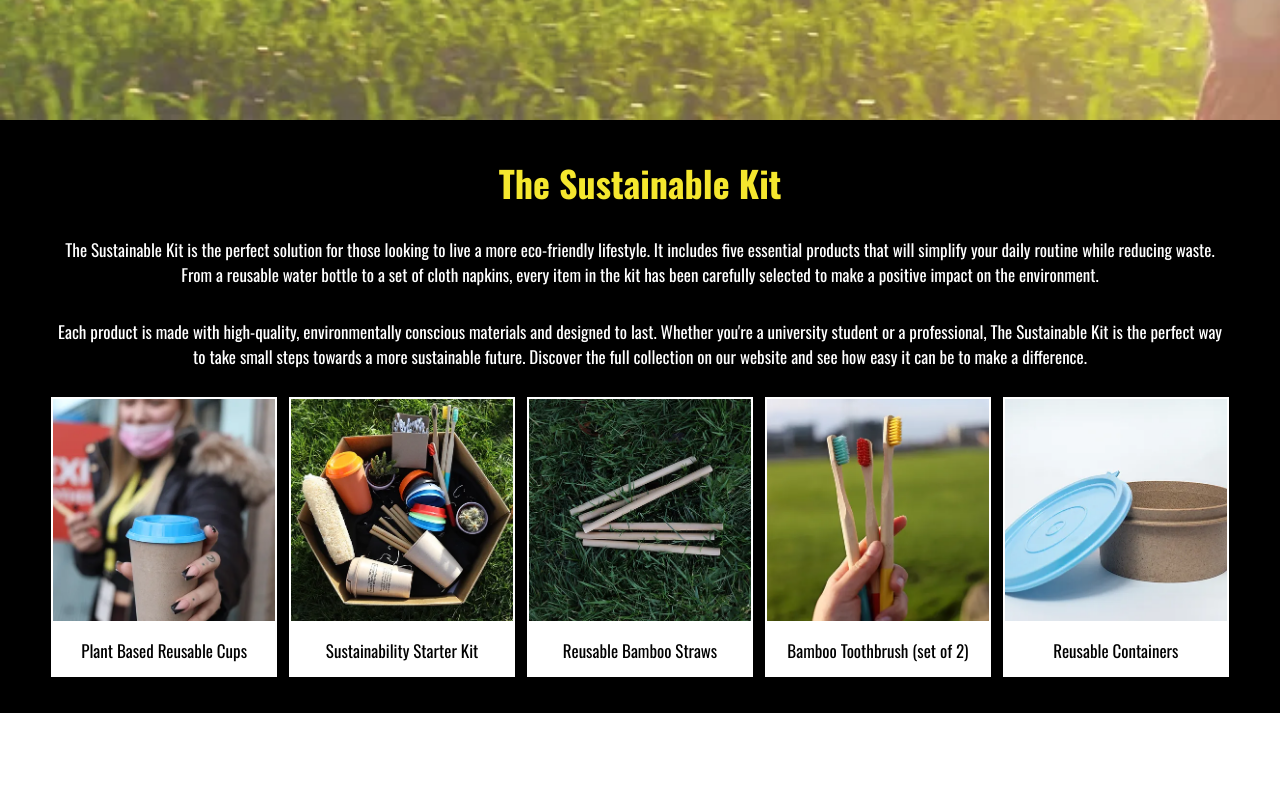
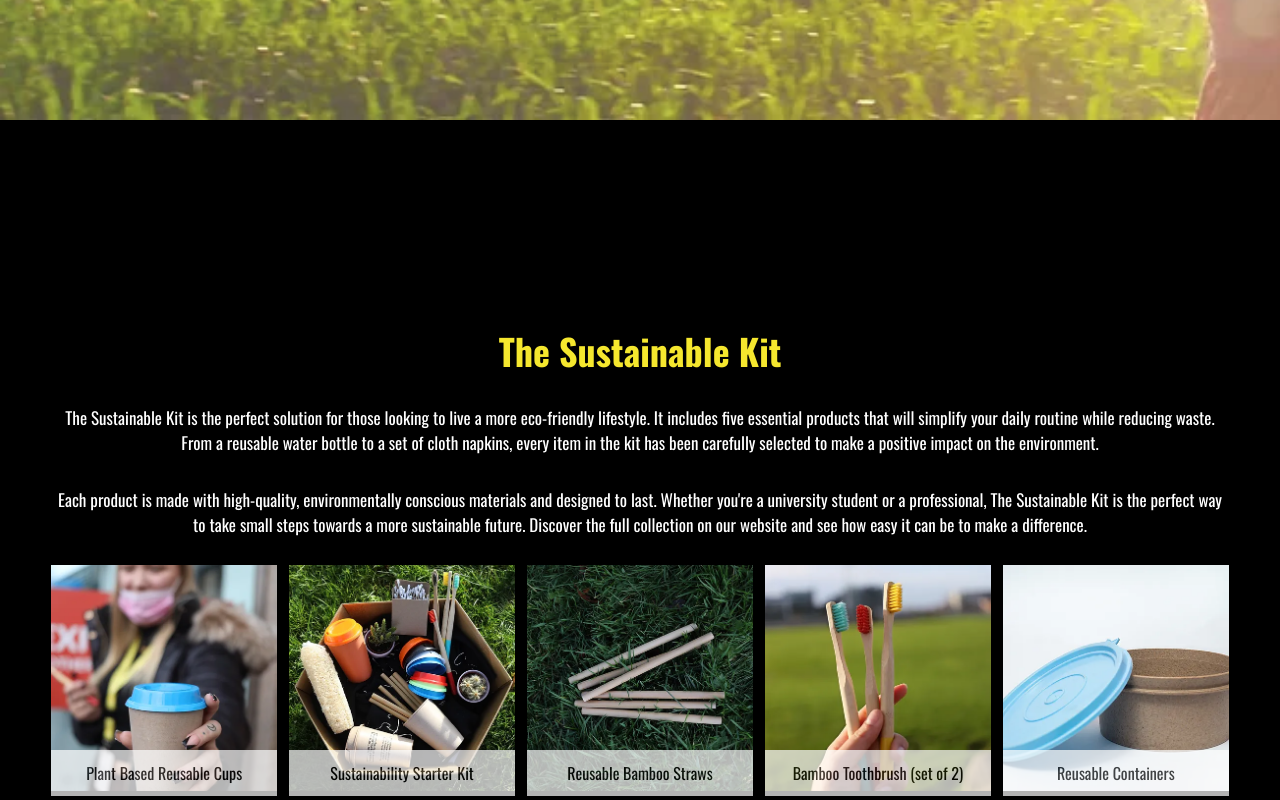
Before and after one commit to shivam003a/sustainable, a React (Create React App) app: page / in a window 1280 px wide. Shown: the part 680-1480 px from the top of the page. Built offline with nearby package versions, Linux system fonts and the light colour scheme.

Commit message:
final commit

```diff
--- a/src/App.css
+++ b/src/App.css
@@ -73,7 +73,7 @@
   flex-direction: column;
   position: absolute;
   /* background-color: #f5e72e; */
-  color: white;
+  color: #000000;
   padding: 8px 12px;
 }
 
@@ -138,7 +138,7 @@
 /* for the products Page */
 .products {
   width: 100%;
-  /* height: 110vh; */
+  min-height: 110vh;
   display: flex;
   flex-direction: column;
   align-items: center;
@@ -180,11 +180,170 @@
 }
 
 .product-ind {
-  background-color: white;
-  padding: 2px;
   transform: translateX(-100vw);
   transition: transform 0.5s linear;
+  position: relative;
 }
+
+
+
+.p1::after {
+  content: 'Plant Based Reusable Cups';
+  position: absolute;
+  bottom: 0;
+  left: 0;
+  width: 100%;
+  height: 20%;
+  display: flex;
+  align-items: center;
+  justify-content: center;
+  opacity: 0.7;
+  background-color: white;
+}
+
+.p1:hover::before {
+  content: 'Enjoy your morning coffee on the go without creating waste. The Sustainable Kit includes a reusable coffee cup that is perfect for coffee lovers';
+  position: absolute;
+  /* padding: 2px; */
+  text-align: center;
+  top: 0;
+  left: 0;
+  width: 100%;
+  height: 80%;
+  display: flex;
+  align-items: center;
+  justify-content: center;
+  opacity: 0.7;
+  background-color: white;
+}
+
+.p2::after {
+  content: 'Sustainability Starter Kit';
+  position: absolute;
+  bottom: 0;
+  left: 0;
+  width: 100%;
+  height: 20%;
+  display: flex;
+  align-items: center;
+  justify-content: center;
+  opacity: 0.7;
+  background-color: white;
+}
+
+.p2:hover::before {
+  content: 'The Sustainable Kit is a carefully curated collection of 5 essential products designed to simplify your daily routine while promoting sustainability';
+  position: absolute;
+  top: 0;
+  left: 0;
+  text-align: center;
+  width: 100%;
+  height: 80%;
+  display: flex;
+  align-items: center;
+  justify-content: center;
+  opacity: 0.7;
+  background-color: white;
+}
+
+.p3::after {
+  content: 'Reusable Bamboo Straws';
+  position: absolute;
+  bottom: 0;
+  left: 0;
+  width: 100%;
+  height: 20%;
+  display: flex;
+  align-items: center;
+  justify-content: center;
+  opacity: 0.7;
+  background-color: white;
+}
+
+.p3:hover::before {
+  content: 'Ditch disposable plastic utensils and embrace the convenience of bamboo utensils that are durable and biodegradable';
+  position: absolute;
+  top: 0;
+  text-align: center;
+  left: 0;
+  width: 100%;
+  height: 80%;
+  display: flex;
+  align-items: center;
+  justify-content: center;
+  opacity: 0.7;
+  background-color: white;
+}
+
+.p4::after {
+  content: 'Bamboo Toothbrush (set of 2)';
+  position: absolute;
+  bottom: 0;
+  left: 0;
+  width: 100%;
+  height: 20%;
+  display: flex;
+  align-items: center;
+  justify-content: center;
+  opacity: 0.7;
+  background-color: white;
+}
+
+.p4:hover::before {
+  content: 'Ditch disposable plastic utensils and embrace the convenience of bamboo utensils that are durable and biodegradable';
+  position: absolute;
+  top: 0;
+  left: 0;
+  text-align: center;
+  width: 100%;
+  height: 80%;
+  display: flex;
+  align-items: center;
+  justify-content: center;
+  opacity: 0.7;
+  background-color: white;
+}
+
+.p5::after {
+  content: 'Reusable Containers';
+  position: absolute;
+  bottom: 0;
+  left: 0;
+  width: 100%;
+  height: 20%;
+  display: flex;
+  align-items: center;
+  justify-content: center;
+  opacity: 0.7;
+  background-color: white;
+}
+
+.p5:hover::before {
+  content: 'Ditch disposable plastic utensils and embrace the convenience of bamboo utensils that are durable and biodegradable';
+  position: absolute;
+  top: 0;
+  left: 0;
+  text-align: center;
+  width: 100%;
+  height: 80%;
+  display: flex;
+  align-items: center;
+  justify-content: center;
+  opacity: 0.7;
+  background-color: white;
+}
+
+
+
+
+
+
+
+
+
+
+
+
 
 .product-ind p {
   padding: 12px;
@@ -216,7 +375,8 @@
   .products {
     height: unset;
   }
-  .product-item{
+
+  .product-item {
     grid-template-columns: repeat(2, minmax(150px, 1fr));
   }
 }
@@ -268,6 +428,14 @@
   transition: transform 0.5s linear;
 }
 
+.txt-2 {
+  transition-delay: 100ms;
+}
+
+.txt-3 {
+  transition-delay: 200ms;
+}
+
 @media only screen and (max-width : 700px) {
   .why {
     height: unset;
@@ -287,7 +455,7 @@
   justify-content: center;
   padding: 36px 4% 36px 4%;
   background-color: #000000;
-  color: #f5e72e;
+  color: white;
   gap: 36px;
   position: relative;
   overflow: hidden;
@@ -297,6 +465,7 @@
   /* position: absolute; */
   /* top: 36px; */
   font-size: 36px;
+  color: #f5e72e;
 }
 
 .contact-sub-div {
--- a/src/components/Products.js
+++ b/src/components/Products.js
@@ -34,23 +34,18 @@ const Products = () => {
                 <div className="product-item">
                     <div className={isVisible ? "product-ind p1 animate" : "product-ind p1"}>
                         <img src={p1} alt="img-1" />
-                        <p>Plant Based Reusable Cups</p>
                     </div>
                     <div className={isVisible ? "product-ind p2 animate" : "product-ind p2"}>
                         <img src={p2} alt="img-2" />
-                        <p>Sustainability Starter Kit</p>
                     </div>
                     <div className={isVisible ? "product-ind p3 animate" : "product-ind p3"}>
                         <img src={p3} alt="img-3" />
-                        <p>Reusable Bamboo Straws</p>
                     </div>
                     <div className={isVisible ? "product-ind p4 animate" : "product-ind p4"}>
                         <img src={p4} alt="img-4" />
-                        <p>Bamboo Toothbrush (set of 2)</p>
                     </div>
                     <div className={isVisible ? "product-ind p5 animate" : "product-ind p5"}>
                         <img src={p5} alt="img-5" />
-                        <p>Reusable Containers</p>
                     </div>
                 </div>
             </section>
--- a/src/components/Why.js
+++ b/src/components/Why.js
@@ -23,9 +23,9 @@ const Why = ()=>{
         <>
             <section className="why">
                 <h1>Why Us ?</h1>
-                <p className={isTextVisible?"txt animate":"txt"}>At Earthly, we believe that every small step towards sustainability can make a big difference. That's why we've created The Sustainable Kit, a collection of 5 essential products that make it easy for you to live a more eco-friendly life.Our commitment to sustainability goes beyond just the products we sell. We source materials ethically and make sure that our production process has minimal impact on the environment.</p>
-                <p className={isTextVisible?"txt animate":"txt"}>We stand behind the quality of our products and are confident that you'll love them. If you're not completely satisfied, we offer a 100% satisfaction guarantee.We're here to help and are always available to answer any questions you may have. Our customer service team is dedicated to providing you with the best possible experience, and we're confident that you'll love The Sustainable Kit as much as we do.</p>
-                <p className={isTextVisible?"txt animate":"txt"}>Join us on our mission to create a more sustainable future, and trust that The Sustainable Kit is the right choice for you</p>
+                <p className={isTextVisible?"txt  txt-1 animate":"txt txt-1 "}>At Earthly, we believe that every small step towards sustainability can make a big difference. That's why we've created The Sustainable Kit, a collection of 5 essential products that make it easy for you to live a more eco-friendly life.Our commitment to sustainability goes beyond just the products we sell. We source materials ethically and make sure that our production process has minimal impact on the environment.</p>
+                <p className={isTextVisible?"txt  txt-2 animate":"txt txt-2 "}>We stand behind the quality of our products and are confident that you'll love them. If you're not completely satisfied, we offer a 100% satisfaction guarantee.We're here to help and are always available to answer any questions you may have. Our customer service team is dedicated to providing you with the best possible experience, and we're confident that you'll love The Sustainable Kit as much as we do.</p>
+                <p className={isTextVisible?"txt  txt-3 animate":"txt txt-3 "}>Join us on our mission to create a more sustainable future, and trust that The Sustainable Kit is the right choice for you</p>
             </section>
         </>
     )
```
